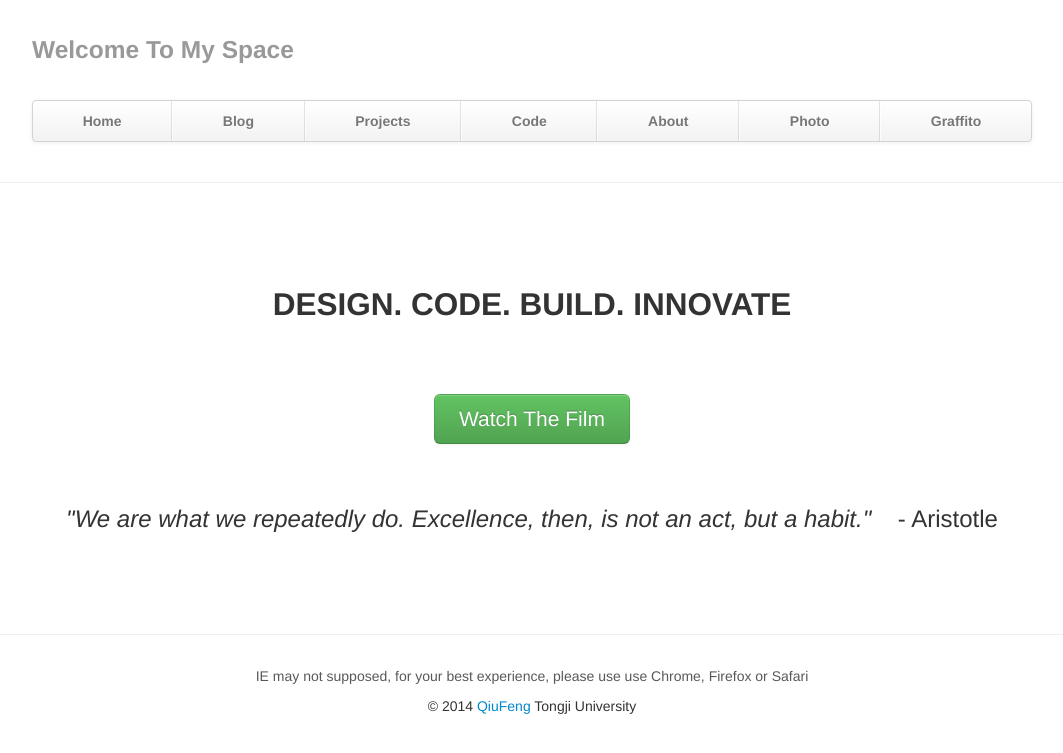
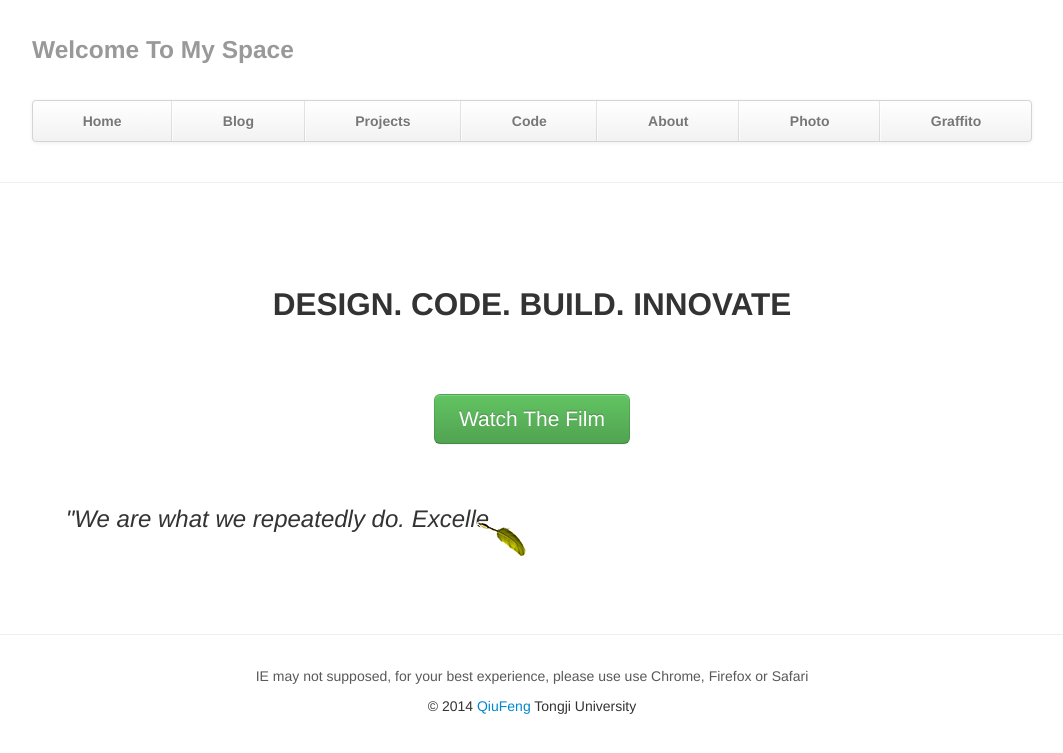
Before and after one commit to VioletHill/VioletHill.github.io, a Jekyll site: the page built from index.md, in a window 1280 px wide. Shown: the top 753 px of the page, without its empty margins (108-1171 px from the left). Built offline with Jekyll 4.4.1, drawn with Linux system fonts in a browser that asks for light colours; Markdown is read by kramdown in place of the engine named in the settings; comment, search, counter and statistics services are not loaded.

Commit message:
update home

```diff
--- a/css/home.css
+++ b/css/home.css
@@ -8,3 +8,117 @@
 .videoClose:hover{
 	opacity: 0.5;
 };
+
+
+
+@keyframes showRotate
+{
+	from {
+		transform:rotate(180deg);
+		opacity: 0;
+	}
+	to {
+		transform:rotate(0deg);
+		opacity: 1;
+	}
+}
+
+@-webkit-keyframes showRotate /* Safari 和 Chrome */
+{
+	from {
+		-webkit-transform:rotate(180deg);
+		opacity: 0;
+	}
+	to {
+		-webkit-transform:rotate(0deg);
+		opacity: 1;
+	}
+}
+
+
+@-moz-keyframes showRotate /* Firefox */
+{
+	from {
+		-moz-transform:rotate(180deg);
+		opacity: 0;
+	}
+	to {
+		-moz-transform:rotate(0deg);
+		opacity: 1;
+	}
+}
+
+@-o-keyframes showRotate /* Opera */
+{
+	from {
+		-o-transform:rotate(0deg);
+		opacity: 0;
+	}
+	to {
+		-o-transform:rotate(0deg);
+		opacity: 1;
+	}
+}
+
+
+#hint{
+	opacity: 0;
+	animation: showRotate 1.0s ease-out 0.5s forwards;
+	-moz-animation: showRotate 1.0s ease-out 0.5s forwards;
+	/* Safari 和 Chrome: */
+	-webkit-animation: showRotate 1.0s ease-out 0.5s forwards; /* forwards 保留最后状态 */
+	/* Opera: */
+	-o-animation: showRotate 1.0s ease-out 0.5s forwards;
+}
+
+
+@keyframes show
+{
+	from {
+		opacity: 0;
+	}
+	to {
+		opacity: 1;
+	}
+}
+
+@-webkit-keyframes show /* Safari 和 Chrome */
+{
+	from {
+		opacity: 0;
+	}
+	to {
+		opacity: 1;
+	}
+}
+
+
+@-moz-keyframes show /* Firefox */
+{
+	from {
+		opacity: 0;
+	}
+	to {
+		opacity: 1;
+	}
+}
+
+@-o-keyframes show /* Opera */
+{
+	from {
+		opacity: 0;
+	}
+	to {
+		opacity: 1;
+	}
+}
+
+#watchBtn{
+	opacity: 0;
+	animation: show 1.0s ease-out 1.5s forwards;
+	-moz-animation: show 1.0s ease-out 1.5s forwards;
+	/* Safari 和 Chrome: */
+	-webkit-animation: show 1.0s ease-out 1.5s forwards; /* forwards 保留最后状态 */
+	/* Opera: */
+	-o-animation: show 1.0s ease-out 1.5s forwards;
+}
--- a/index.md
+++ b/index.md
@@ -3,17 +3,19 @@ layout: base
 ---
 
 <link rel="stylesheet" href="/css/home.css" type="text/css">
+<script src="/js/write.js"></script>
+
 
 <div class="container">
 
     <div class="jumbotron videoHide">
-        <h2>DESIGN. CODE. BUILD. INNOVATE</h2>
+        <h2 id="hint">DESIGN. CODE. BUILD. INNOVATE</h2>
 
-        <a class="btn btn-large btn-success" href="javascript:watchTheVideo()" style="margin-top:60px">Watch The Film</a>
+        <a id="watchBtn" class="btn btn-large btn-success" href="javascript:watchTheVideo()" style="margin-top:60px">Watch The Film</a>
 
-        <p class="lead" style="margin-top:60px">
-            <em style="margin-right:2%">"We are what we repeatedly do. Excellence, then, is not an act, but a habit."</em>
-            - Aristotle
+        <p class="lead" style="margin-top:60px;" id="leadQuote">
+            <em  id="quote" style="margin-right:2%"></em>
+            <span id="quoteAuthor" style="opacity:0">- Aristotle</span>
         </p>
     </div>
 
@@ -23,6 +25,8 @@ layout: base
             <video id="homeVideo" src="media/wwdc_start.mov" style="width:90%; max-width:900px" controls="controls" onended="videoEnd()"></video>
         </div>
     </div>
+
+    <div id="pen"></div>
 </div>
 
 <!--  java script code -->
--- /dev/null
+++ b/js/write.js
@@ -0,0 +1,51 @@
+window.onload = function(){
+    // public variables
+    var vLetter = '"We are what we repeatedly do. Excellence, then, is not an act, but a habit."';
+
+    var pen="<img id='penImg' src='images/pen.gif' style='position:absolute; left:0px; top:0px; display:none' />";
+
+
+    $("#quote").html("");
+    $("#pen").append(pen);
+
+    for (var i=0; i<vLetter.length; i++) {
+        var span='<span style="opacity:0">'+vLetter[i]+'</span>';
+        $("#quote").append(span);
+    }
+
+    var childrens=$("#quote").find("span");
+
+
+    var letterIndex=0;
+    var doStep = function () {
+        // current char
+        if (letterIndex>=childrens.length) {
+            writeEnd();
+            return ;
+        }
+
+        var offset=$(childrens[letterIndex]).offset();
+        console.log($(pen));
+        $("#penImg").css({
+            display:"block",
+            top:offset.top+10+"px",
+            left:offset.left+"px",
+        });
+
+        $(childrens[letterIndex++]).css({
+            opacity:"1"
+        });
+
+        // next step
+        setTimeout(doStep, 70);
+    }
+
+    var writeEnd=function() {
+        $("#penImg").remove();
+        $("#quoteAuthor").delay(500).animate({opacity:1},"3000") ;
+    }
+
+    setTimeout(doStep, 2000);
+
+
+};
```
Also changed, not shown: images/pen.gif (added).
